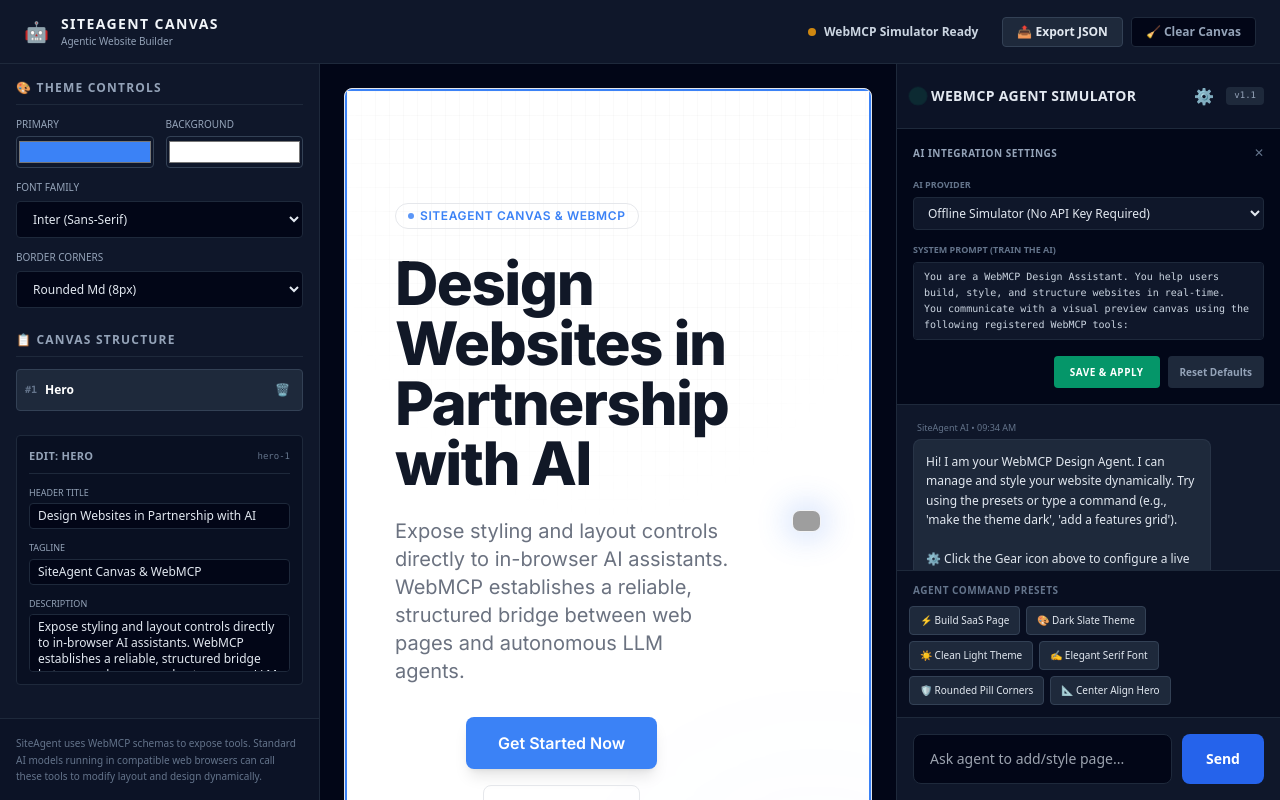
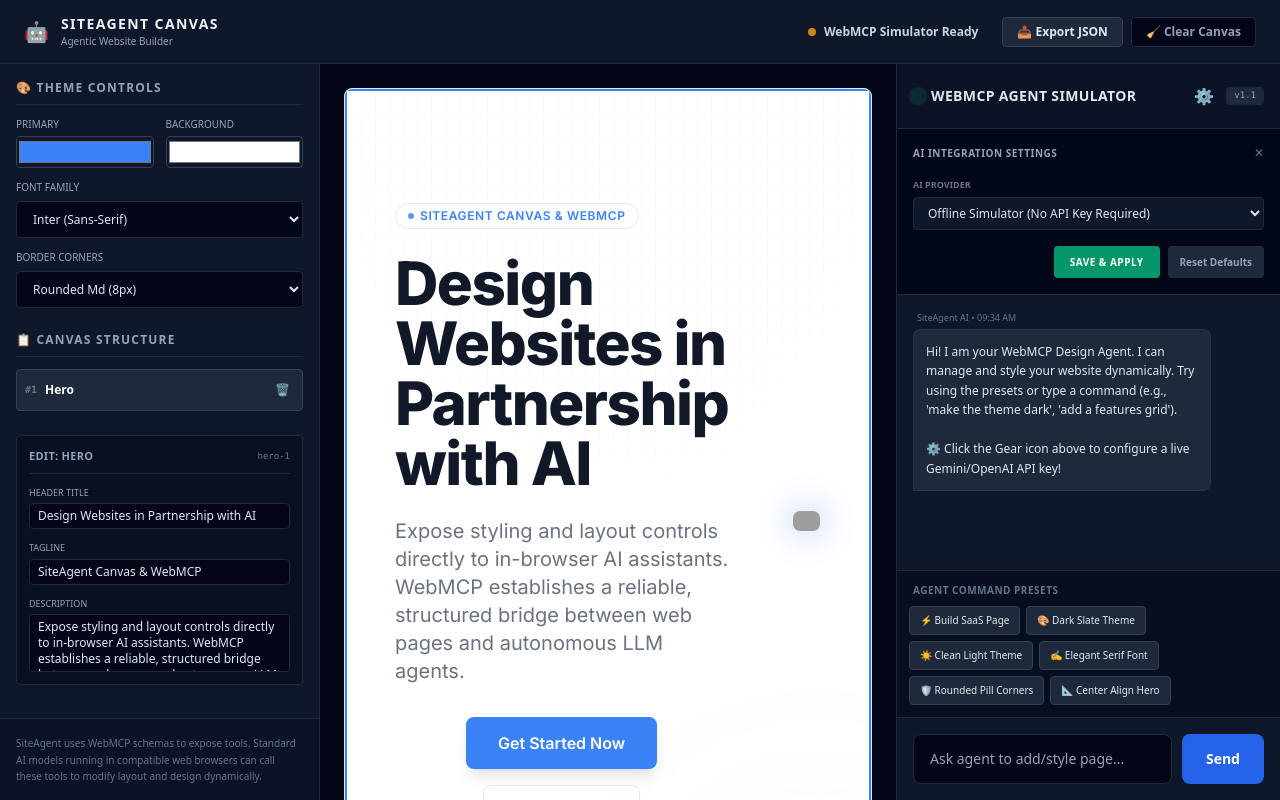
Before and after one commit to Dotify71/siteagent, a React (Vite) app: page / in a window 1280 px wide. Both pictures are taken after a click on the button "⚙️". Built offline with nearby package versions, Linux system fonts and the light colour scheme; grey boxes are pictures that could not be loaded; a web font is replaced by a local one.

Commit message:
fix: remove raw system prompt input field from settings drawer panel and keep it static internally

```diff
--- a/src/components/ChatSidebar.jsx
+++ b/src/components/ChatSidebar.jsx
@@ -74,9 +74,6 @@ export default function ChatSidebar({
   const [openaiModel, setOpenaiModel] = useState(
     localStorage.getItem('siteagent_openai_model') || 'gpt-4o-mini'
   );
-  const [systemPrompt, setSystemPrompt] = useState(
-    localStorage.getItem('siteagent_system_prompt') || DEFAULT_SYSTEM_PROMPT
-  );
 
   const chatEndRef = useRef(null);
 
@@ -90,7 +87,6 @@ export default function ChatSidebar({
     localStorage.setItem('siteagent_api_key', apiKey);
     localStorage.setItem('siteagent_gemini_model', geminiModel);
     localStorage.setItem('siteagent_openai_model', openaiModel);
-    localStorage.setItem('siteagent_system_prompt', systemPrompt);
     setShowSettings(false);
     setMessages((prev) => [
       ...prev,
@@ -130,7 +126,7 @@ export default function ChatSidebar({
           .map(m => `${m.sender === 'user' ? 'User' : 'Assistant'}: ${m.text}`)
           .join('\n');
 
-        const fullPrompt = `${systemPrompt}\n\n--- Canvas Current JSON State ---\n${JSON.stringify(getCanvasState(), null, 2)}\n\n--- Conversation History ---\n${historyText}\nUser: ${userPrompt}\nAssistant:`;
+        const fullPrompt = `${DEFAULT_SYSTEM_PROMPT}\n\n--- Canvas Current JSON State ---\n${JSON.stringify(getCanvasState(), null, 2)}\n\n--- Conversation History ---\n${historyText}\nUser: ${userPrompt}\nAssistant:`;
 
         const res = await fetch(url, {
           method: 'POST',
@@ -153,7 +149,7 @@ export default function ChatSidebar({
         const url = `https://api.openai.com/v1/chat/completions`;
 
         const apiMessages = [
-          { role: 'system', content: `${systemPrompt}\n\nCanvas Current JSON State:\n${JSON.stringify(getCanvasState(), null, 2)}` },
+          { role: 'system', content: `${DEFAULT_SYSTEM_PROMPT}\n\nCanvas Current JSON State:\n${JSON.stringify(getCanvasState(), null, 2)}` },
           ...messages
             .filter(m => m.sender !== 'system')
             .map(m => ({
@@ -677,16 +673,6 @@ export default function ChatSidebar({
             </div>
           )}
 
-          <div className="flex flex-col gap-1">
-            <label className="text-[9px] text-slate-500 font-bold uppercase">System Prompt (Train the AI)</label>
-            <textarea
-              rows="4"
-              value={systemPrompt}
-              onChange={(e) => setSystemPrompt(e.target.value)}
-              className="bg-slate-900 border border-slate-800 rounded px-2.5 py-1.5 text-[10px] text-slate-300 font-mono focus:outline-none resize-none"
-            />
-          </div>
-
           <div className="flex gap-2 justify-end mt-1">
             <button
               onClick={saveSettings}
@@ -696,9 +682,10 @@ export default function ChatSidebar({
             </button>
             <button
               onClick={() => {
-                setSystemPrompt(DEFAULT_SYSTEM_PROMPT);
                 setApiProvider('built-in');
                 setApiKey('');
+                setGeminiModel('gemini-2.5-flash');
+                setOpenaiModel('gpt-4o-mini');
               }}
               className="px-3 py-2 bg-slate-800 hover:bg-slate-700 text-slate-400 font-semibold rounded text-[10px] transition"
             >
```
